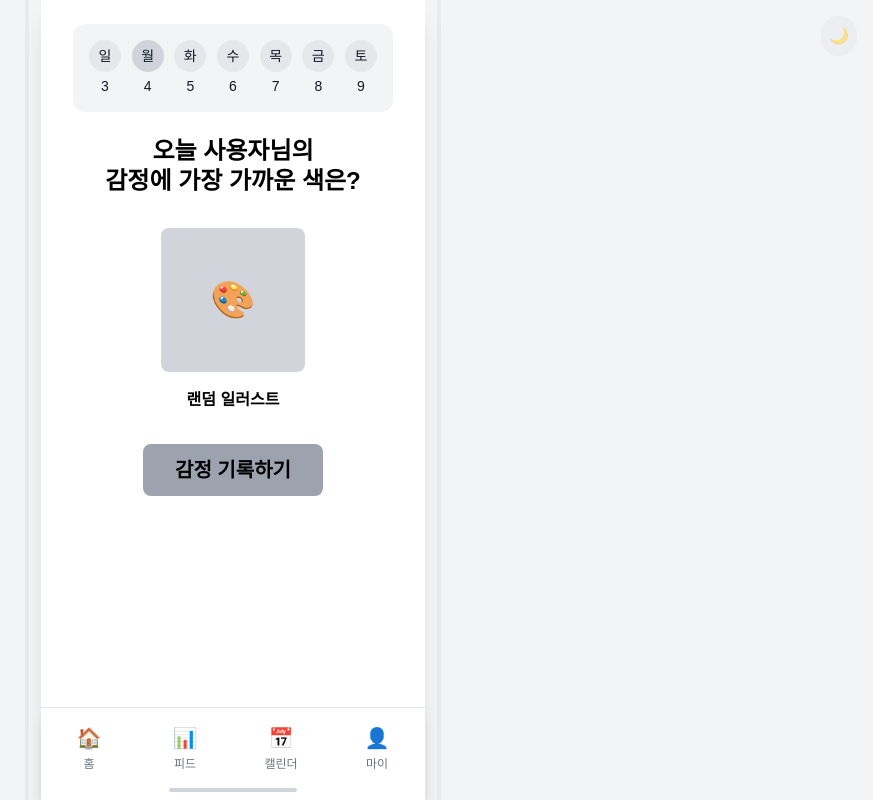
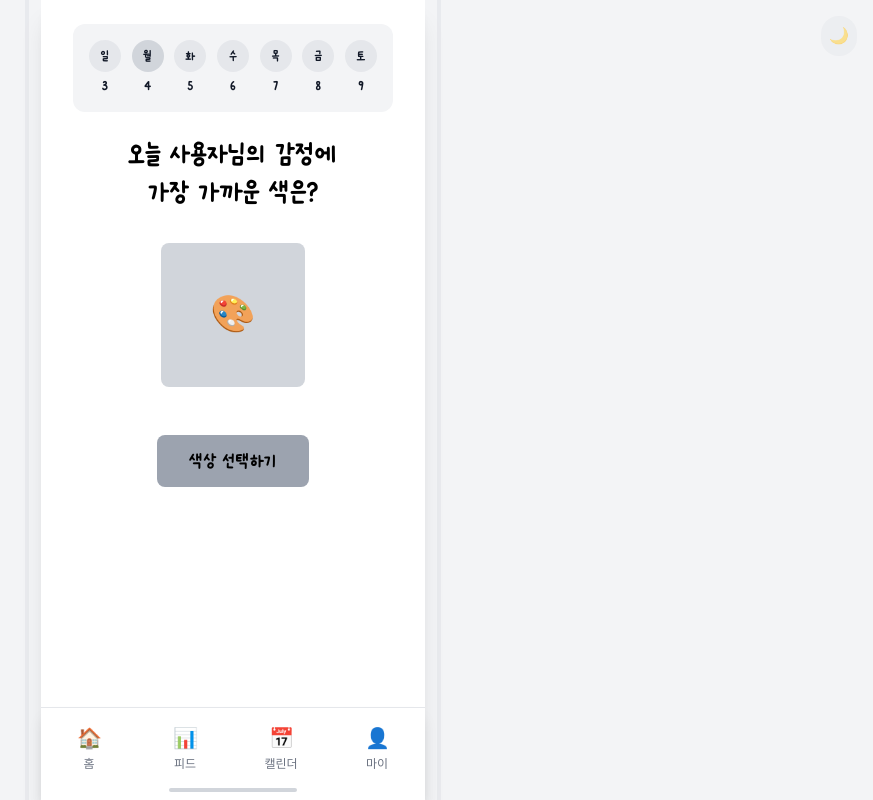
Before and after one commit to team-melog/melog-fe, a Next.js app in the folder apps/web/: page /emotion in a window 1280 px wide. Shown: the whole page, without its empty margins (407-1280 px from the left). Built offline with nearby package versions, Linux system fonts and the light colour scheme; no server answers; a web font is replaced by a local one.

Commit message:
feat: Meetme 폰트 설정

```diff
--- a/apps/web/src/app/emotion/page.tsx
+++ b/apps/web/src/app/emotion/page.tsx
@@ -1,8 +1,8 @@
-"use client";
+'use client';
 
-import { Layout, Button } from "@melog/ui";
-import { useAppStore } from "@melog/shared";
-import { useRouter } from "next/navigation";
+import { Layout, Button } from '@melog/ui';
+import { useAppStore } from '@melog/shared';
+import { useRouter } from 'next/navigation';
 
 export default function EmotionPage() {
   const router = useRouter();
@@ -10,20 +10,20 @@ export default function EmotionPage() {
 
   const handleEmotionRecord = () => {
     // 감정 기록 화면으로 이동 (색 선택 화면)
-    router.push("/emotion/select");
+    router.push('/emotion/select');
   };
 
   const toggleTheme = () => {
-    setTheme(theme === "light" ? "dark" : "light");
+    setTheme(theme === 'light' ? 'dark' : 'light');
   };
 
   // 현재 날짜 정보
   const today = new Date();
-  const daysOfWeek = ["일", "월", "화", "수", "목", "금", "토"];
+  const daysOfWeek = ['일', '월', '화', '수', '목', '금', '토'];
 
   return (
     <Layout showTabBar={true}>
-      <div className="min-h-screen bg-white flex flex-col">
+      <div className="min-h-screen font-meetme bg-white flex flex-col">
         {/* Main Content */}
         <div className="flex-1 flex flex-col px-4 py-6">
           {/* Calendar Bar */}
@@ -33,7 +33,7 @@ export default function EmotionPage() {
                 <div key={day} className="flex flex-col items-center">
                   <div
                     className={`w-8 h-8 rounded-full flex items-center justify-center text-sm font-medium mb-1 ${
-                      index === today.getDay() ? "bg-gray-300" : "bg-gray-200"
+                      index === today.getDay() ? 'bg-gray-300' : 'bg-gray-200'
                     }`}
                   >
                     {day}
@@ -47,10 +47,9 @@ export default function EmotionPage() {
           </div>
 
           {/* Main Title */}
-          <h1 className="text-2xl font-semibold text-center text-black mb-8 leading-tight">
-            오늘 {user?.name || "사용자"}님의
-            <br />
-            감정에 가장 가까운 색은?
+          <h1 className="text-3xl text-center text-black mb-8 leading-tight">
+            오늘 {user?.name || '사용자'}님의 감정에 <br />
+            가장 가까운 색은?
           </h1>
 
           {/* Main Illustration */}
@@ -58,16 +57,15 @@ export default function EmotionPage() {
             <div className="w-36 h-36 bg-gray-300 rounded-lg mb-4 flex items-center justify-center">
               <span className="text-4xl">🎨</span>
             </div>
-            <p className="text-base font-semibold text-black">랜덤 일러스트</p>
           </div>
 
           {/* Record Button */}
           <div className="flex justify-center">
             <Button
               onClick={handleEmotionRecord}
-              className="bg-gray-400 hover:bg-gray-500 text-black font-semibold py-3 px-8 rounded-lg transition-colors text-xl"
+              className="bg-gray-400 hover:bg-gray-500 text-black py-3 px-8 rounded-lg transition-colors text-xl"
             >
-              감정 기록하기
+              색상 선택하기
             </Button>
           </div>
         </div>
@@ -78,7 +76,7 @@ export default function EmotionPage() {
           className="fixed top-4 right-4 p-2 bg-gray-200 rounded-full opacity-50 hover:opacity-100 transition-opacity"
           title="테마 변경"
         >
-          {theme === "light" ? "🌙" : "☀️"}
+          {theme === 'light' ? '🌙' : '☀️'}
         </button>
       </div>
     </Layout>
--- a/apps/web/src/app/layout.tsx
+++ b/apps/web/src/app/layout.tsx
@@ -9,6 +9,12 @@ const pretendard = localFont({
   display: 'swap',
   weight: '45 920',
   variable: '--font-pretendard',
+});
+const meetme = localFont({
+  src: '../../public/static/fonts/OwnglyphMeetme.ttf',
+  display: 'swap',
+  weight: '400',
+  variable: '--font-meetme',
 });
 
 export const metadata: Metadata = {
@@ -23,8 +29,8 @@ export default function RootLayout({
   children: React.ReactNode;
 }>) {
   return (
-    <html lang="kr" className={`${pretendard.variable}`}>
-      <body className={`${pretendard.variable} font-sans antialiased`}>
+    <html lang="ko" className={`${pretendard.className}`}>
+      <body className={`${meetme.variable} font-sans antialiased`}>
         {children}
       </body>
     </html>
--- a/apps/web/tailwind.config.js
+++ b/apps/web/tailwind.config.js
@@ -1,22 +1,22 @@
 /** @type {import('tailwindcss').Config} */
 module.exports = {
   content: [
-    "./src/pages/**/*.{js,ts,jsx,tsx,mdx}",
-    "./src/components/**/*.{js,ts,jsx,tsx,mdx}",
-    "./src/app/**/*.{js,ts,jsx,tsx,mdx}",
+    './src/pages/**/*.{js,ts,jsx,tsx,mdx}',
+    './src/components/**/*.{js,ts,jsx,tsx,mdx}',
+    './src/app/**/*.{js,ts,jsx,tsx,mdx}',
     // UI 패키지 경로 추가
-    "../../packages/ui/src/**/*.{js,ts,jsx,tsx}",
-    "../../packages/shared/src/**/*.{js,ts,jsx,tsx}",
+    '../../packages/ui/src/**/*.{js,ts,jsx,tsx}',
+    '../../packages/shared/src/**/*.{js,ts,jsx,tsx}',
   ],
   theme: {
     extend: {
       colors: {
-        background: "var(--background)",
-        foreground: "var(--foreground)",
+        background: 'var(--background)',
+        foreground: 'var(--foreground)',
       },
       fontFamily: {
-        sans: ["var(--font-pretendard)", "system-ui", "sans-serif"],
-        pretendard: ["var(--font-pretendard)"],
+        pretendard: ['var(--font-pretendard)'],
+        meetme: ['var(--font-meetme)'],
       },
     },
   },
```
Also changed, not shown: apps/web/src/app/globals.css (+10 -2 lines), apps/web/public/static/fonts/OwnglyphMeetme.ttf (added), 15 other files (tests, documents, lock files or other folders).
